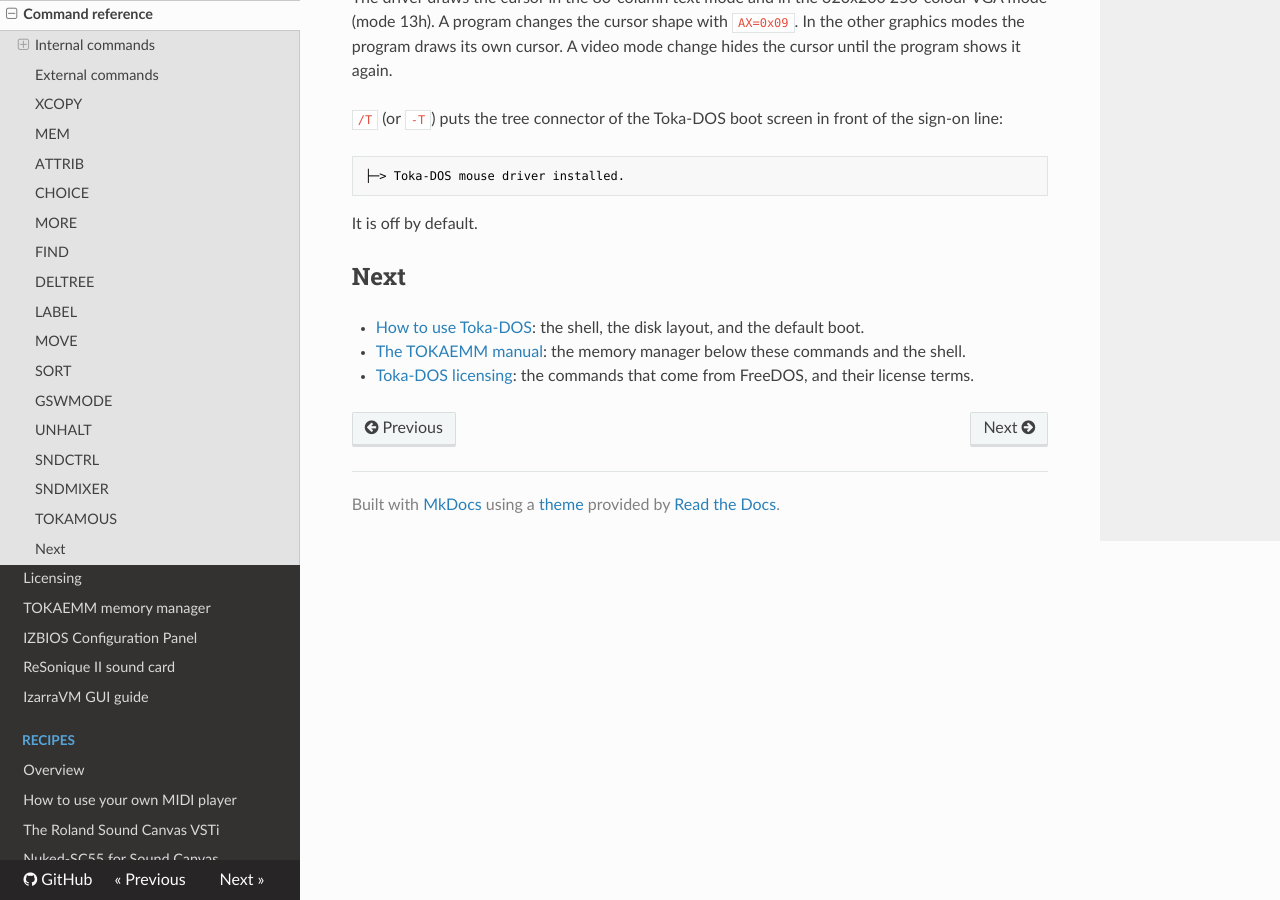
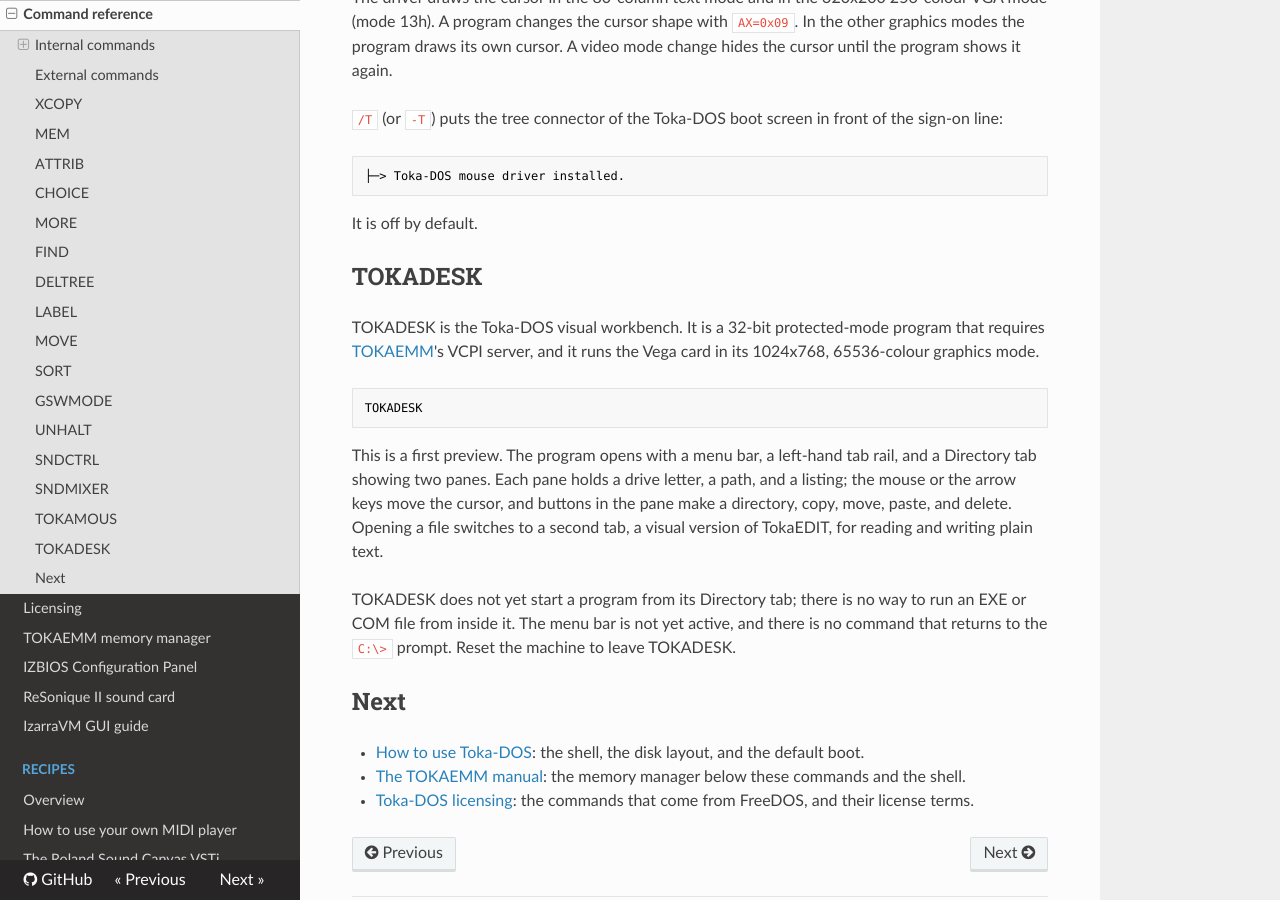
Before and after one commit to vorvek/IzarraVM, an MkDocs documentation site: the page built from docs/toka-dos/commands.md, in a window 1280 px wide and 900 px high, scrolled down 13185 px. Built offline with MkDocs 1.6.1, drawn with Linux system fonts in a browser that asks for light colours; nearby versions of some CDN libraries.

Commit message:
Ship TokaDESK on the Toka-DOS image
TOKADESK.EXE now lands at C:\DOS\TOKADESK.EXE, built and committed the
way TOKAMOUS.COM is: a binary under crates/izarravm-firmware/roms/dos,
read by build-freedos-hdd-image.py on both of its paths and pinned in
LICENSE_MANIFEST.tsv, so a plain image rebuild does not need Open
Watcom. Added it to DOS_FOLDER_BINARIES so the host-folder facade used
by tests routes it the same way. Re-pinned the image hash.

Un-ignored the workbench fixture and pointed it at the shipped binary
and the shipped path instead of the old ignored copy at
toka-dos/tools-src/tokadesk/tokadesk.exe overlaid at the root. Running
it from C:\DOS surfaced a real TokaDESK bug: its own /T self-test
assumes the EXE lives at the root of C:, so it now reports 0xEB every
time. That check only gates the self-test; interactive use is
unaffected. Narrowed the fixture's assertions to the current, honest
outcome and recorded the defect in dev_docs/2026-09-02-tokadesk-ship.md
along with the rest of the improvement backlog from last night's audit.

Updated the docs that named TOKADESK: the boot screen footer claim is
now true, using-toka-dos.md and commands.md describe what the first
preview does and does not do, and the Vega programmer's guide no
longer claims TokaDESK does cached offscreen redraws that it does not.

Claude-Session: https://claude.ai/code/session_01MqTFbhnUGut9KUcXj8dsD2

````diff
--- a/docs/toka-dos/commands.md
+++ b/docs/toka-dos/commands.md
@@ -583,6 +583,28 @@ the sign-on line:
 
 It is off by default.
 
+## TOKADESK
+
+TOKADESK is the Toka-DOS visual workbench. It is a 32-bit protected-mode
+program that requires [TOKAEMM](../tokaemm/manual.md)'s VCPI server, and it
+runs the Vega card in its 1024x768, 65536-colour graphics mode.
+
+```
+TOKADESK
+```
+
+This is a first preview. The program opens with a menu bar, a left-hand tab
+rail, and a Directory tab showing two panes. Each pane holds a drive letter,
+a path, and a listing; the mouse or the arrow keys move the cursor, and
+buttons in the pane make a directory, copy, move, paste, and delete. Opening
+a file switches to a second tab, a visual version of TokaEDIT, for reading
+and writing plain text.
+
+TOKADESK does not yet start a program from its Directory tab; there is no
+way to run an EXE or COM file from inside it. The menu bar is not yet
+active, and there is no command that returns to the `C:\>` prompt. Reset the
+machine to leave TOKADESK.
+
 ## Next
 
 - [How to use Toka-DOS](using-toka-dos.md): the shell, the disk layout, and
````
Also changed, not shown: docs/toka-dos/using-toka-dos.md (+12 -3 lines), docs/vega/vega-programmers-guide.md (+9 -5 lines), toka-dos/tools-src/README.md (+5 -1 lines), 7 other files.
